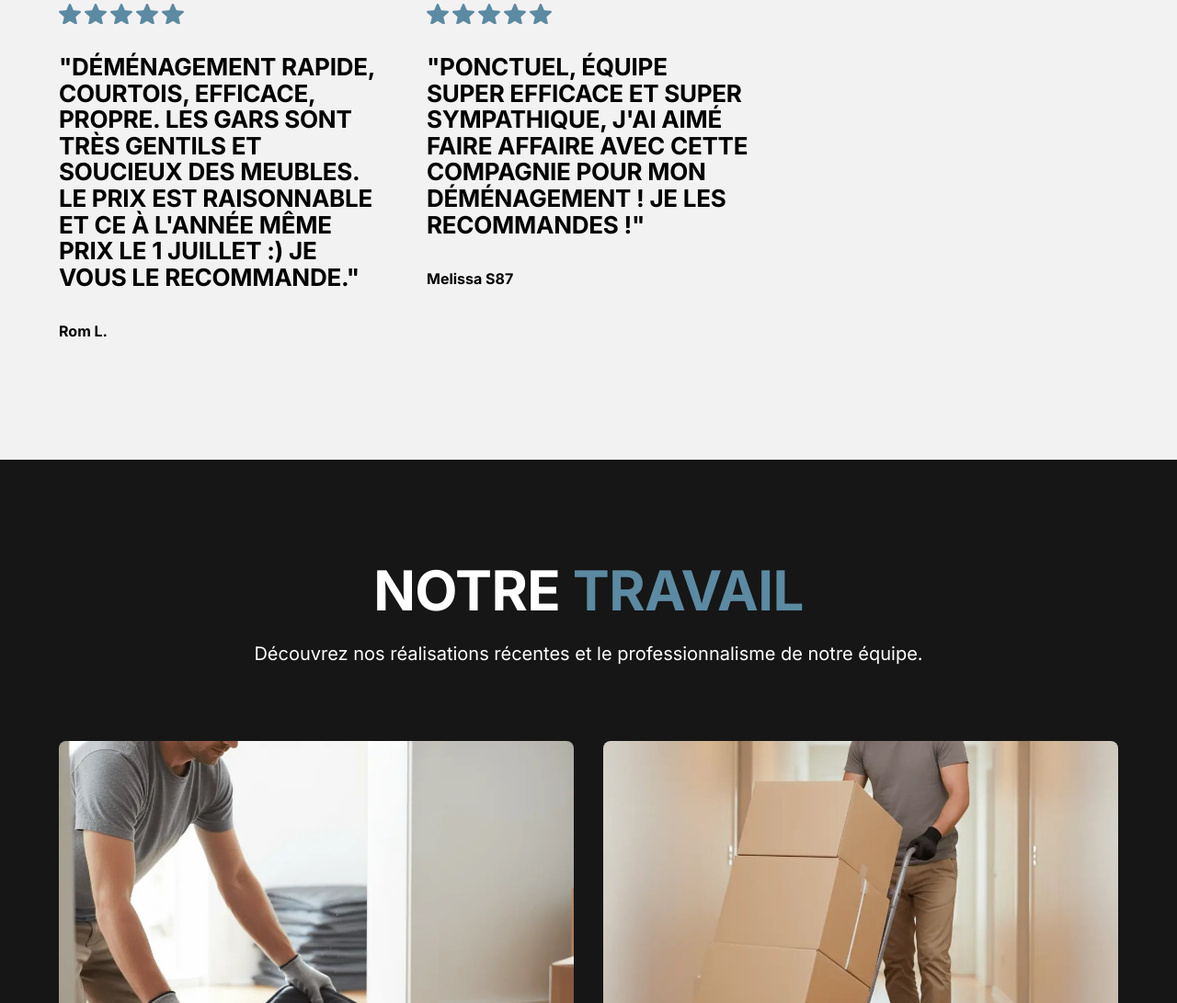
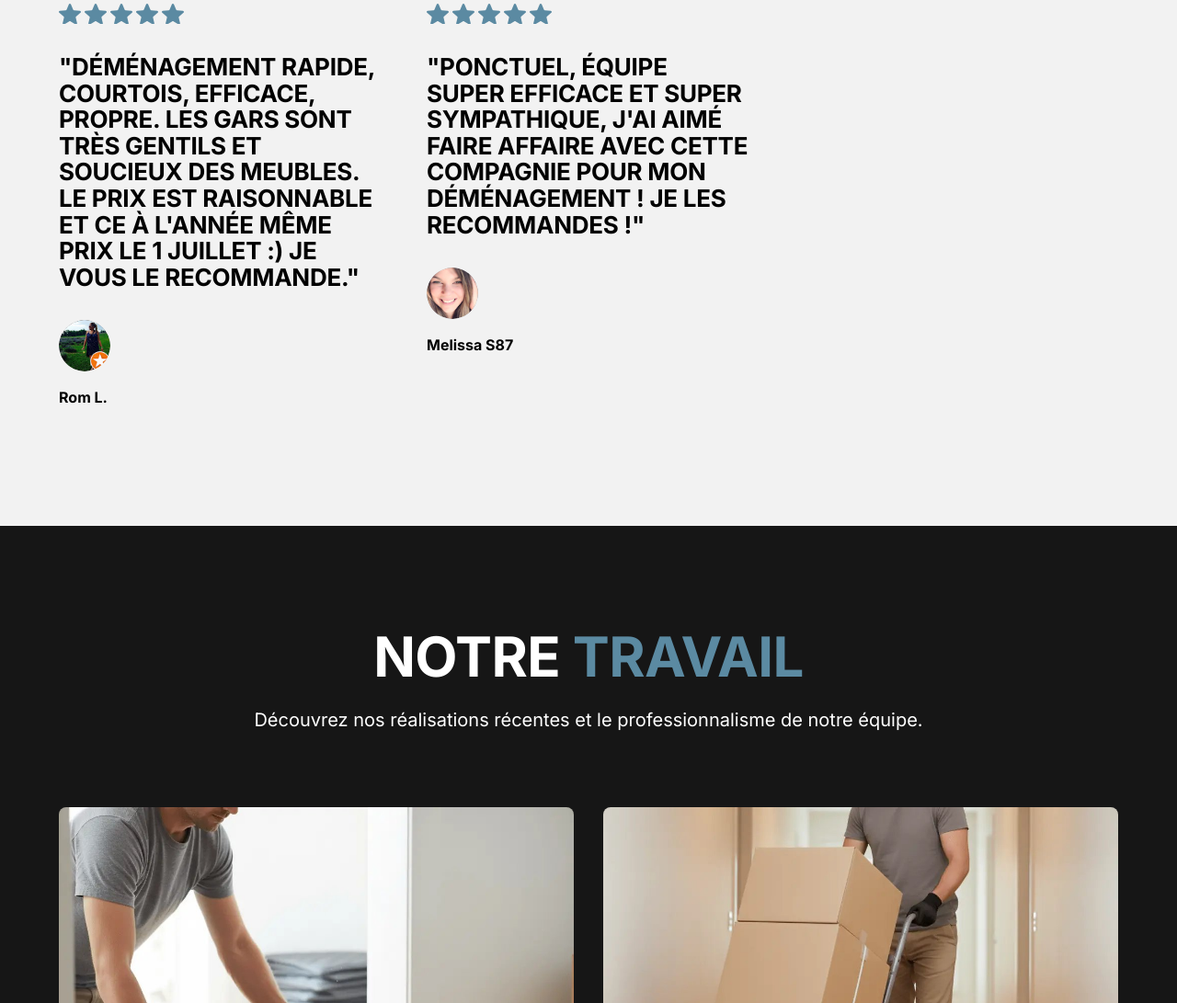
Before and after one commit to Wrivard/demenagementboreal, a website: page calculateur.html in a window 1280 px wide. Shown: the part 2660-3751 px from the top of the page at 92% size. Drawn offline with nearby package versions, Linux system fonts and the light colour scheme; some packages are replaced by stand-ins of ours; no server answers.

Commit message:
feat: Add testimonial images to calculateur page - Add Rom L. testimonial image (roml.png) - Add Melissa S87 testimonial image (Melissa.png) - Match styling and structure from other pages

```diff
--- a/calculateur.html
+++ b/calculateur.html
@@ -820,6 +820,9 @@ margin: 0rem !important;
                     <div class="margin-top margin-medium">
                       <div class="testimonial6_client">
                         <div class="margin-bottom margin-xsmall">
+                          <div class="testimonial6_client-image-wrapper"><img sizes="(max-width: 1600px) 100vw, 1600px" srcset="images/testimonial/roml.png 500w, images/testimonial/roml.png 800w, images/testimonial/roml.png 1080w, images/testimonial/roml.png 1600w" alt="Client satisfait de nos services de déménagement" src="images/testimonial/roml.png" loading="eager" class="testimonial6_client-image"></div>
+                        </div>
+                        <div class="margin-bottom margin-xsmall">
                           <div class="testimonial6_client-info">
                             <div class="text-weight-semibold">Rom L.</div>
                           </div>
@@ -860,6 +863,9 @@ margin: 0rem !important;
                     <h3 class="heading-style-h6">&quot;Ponctuel, équipe super efficace et super sympathique, j&#x27;ai aimé faire affaire avec cette compagnie pour mon déménagement ! Je les recommandes !&quot;</h3>
                     <div class="margin-top margin-medium">
                       <div class="testimonial6_client">
+                        <div class="margin-bottom margin-xsmall">
+                          <div class="testimonial6_client-image-wrapper"><img sizes="(max-width: 1600px) 100vw, 1600px" srcset="images/testimonial/Melissa.png 500w, images/testimonial/Melissa.png 800w, images/testimonial/Melissa.png 1080w, images/testimonial/Melissa.png 1600w" alt="Client satisfait de nos services de déménagement" src="images/testimonial/Melissa.png" loading="eager" class="testimonial6_client-image"></div>
+                        </div>
                         <div class="margin-bottom margin-xsmall">
                           <div class="testimonial6_client-info">
                             <div class="text-weight-semibold">Melissa S87</div>
```
Also changed, not shown: images/testimonial/Melissa.png (added), images/testimonial/roml.png (added).
